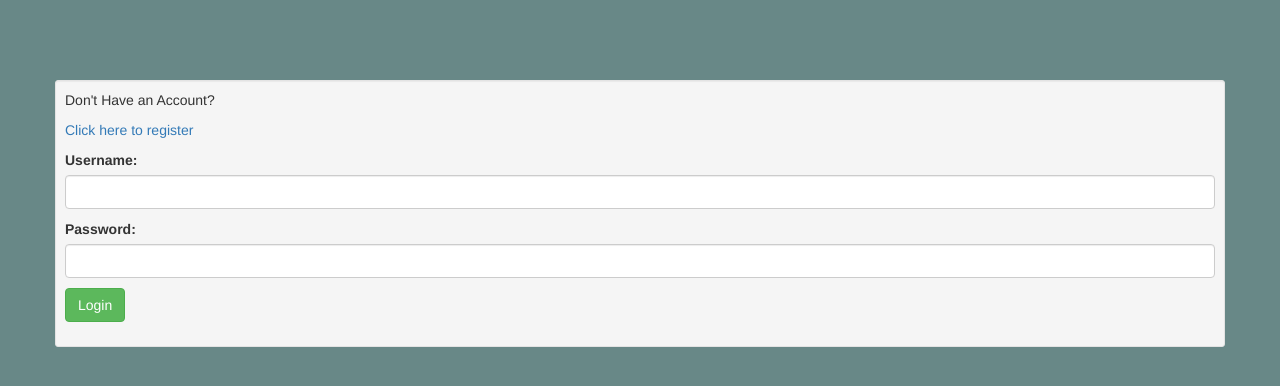
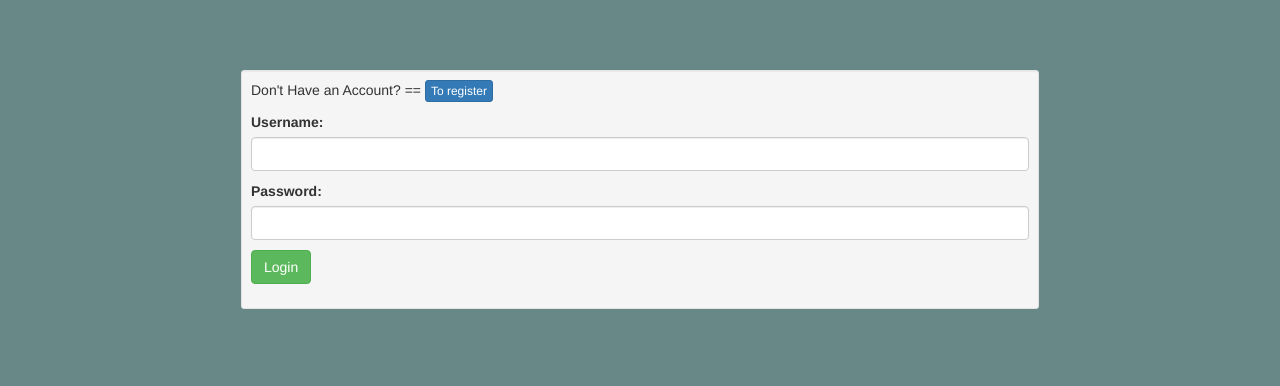
Before and after one commit to dimdiden/portanizer, a Django app: page /login/ in a window 1280 px wide. Shown: the top 386 px of the page. Run offline with Django 3.2, Linux system fonts and the light colour scheme; some libraries are stand-ins or nearby versions.

Commit message:
Further fixes in html part

```diff
--- a/accounts/templates/header_login.html
+++ b/accounts/templates/header_login.html
@@ -10,20 +10,14 @@
     <script src="{% static 'js/bootstrap.min.js' %}"></script>
 </head>
 <body>
-    <div class="container">
-        {% comment %}
-        <div class="row">
-            <div class="btn-group">
-                <button type="button" class="btn btn-primary">Login</button>
-                <button type="button" class="btn btn-primary">Register</button>
-            </div>
+  <div class="container">
+    <div class="row">
+      <div class="col-xs-12">
+        <div class="well well-sm login-sm">
+          {% block content %}
+          {% endblock content %}
         </div>
-        {% endcomment %}
-        <div class="row">
-            <div class="well well-sm">
-                {% block content %}
-                {% endblock content %}
-            </div>
-        </div>
+      </div>
     </div>
+  </div>
 </body>
--- a/accounts/templates/includes/form.html
+++ b/accounts/templates/includes/form.html
@@ -1,6 +1,6 @@
 {% load widget_tweaks %}
 {% if request.path == '/register/' %}
-<p><a class="btn btn-sm btn-primary" href="{% url 'login' %}">To login page</a></p>
+  <p><a class="btn btn-xs btn-primary" href="{% url 'login' %}">To login page</a></p>
 {% endif %}
 <form class="form-group" action ="" method = "post" novalidate> {% csrf_token %}
 
--- a/accounts/templates/login.html
+++ b/accounts/templates/login.html
@@ -1,8 +1,9 @@
 {% extends "header_login.html" %}
 
 {% block content %}
-    <p>Don't Have an Account?</p>
-    <p><a href="{% url 'register' %}">Click here to register</a></p>
+  <p>
+      Don't Have an Account? == <a class="btn btn-xs btn-primary" href="{% url 'register' %}">To register</a>
+  </p>
 
-    {% include "includes/form.html" %}
+  {% include "includes/form.html" %}
 {% endblock content %}
--- a/posts/static/css/main.css
+++ b/posts/static/css/main.css
@@ -26,13 +26,25 @@
   background-color: transparent;
 }*/
 
-
-.row {
+/*::-webkit-scrollbar {
+display: none;
+}*/
+.login-sm {
+    width:70%;
+    margin: 0 auto;
+}
+/*.row {
     margin-top:10px;
-}
+}*/
+/*.porta-navbar {
+    margin: 0;
+    overflow-y: scroll;
+}*/
 body {
     background-color:#688887;
     padding-top: 70px; /*for fixed nav bar*/
+    /*overflow-y:hidden;*/
+    overflow-y: scroll;
 }
 .errorlist {
     color: #c66610;
--- a/posts/templates/includes/posts.html
+++ b/posts/templates/includes/posts.html
@@ -1,5 +1,7 @@
 {% load static %}
 {% for post in posts %}
+<div class="row">
+  <div class="col-xs-12">
     <div class="well well-sm">
       <p>
         <a href="{{post.get_absolute_url}}">
@@ -16,4 +18,6 @@
         {% endfor %}
       </p>
     </div>
+  </div>
+</div>
 {% endfor %}
```
Also changed, not shown: posts/templates/confirm_delete.html (+3 -4 lines), posts/templates/header.html (+3 -5 lines), posts/templates/post.html (+8 -8 lines), posts/templates/tag_manager.html (+5 -7 lines). Lines whose indentation alone changed are shown as unchanged.
